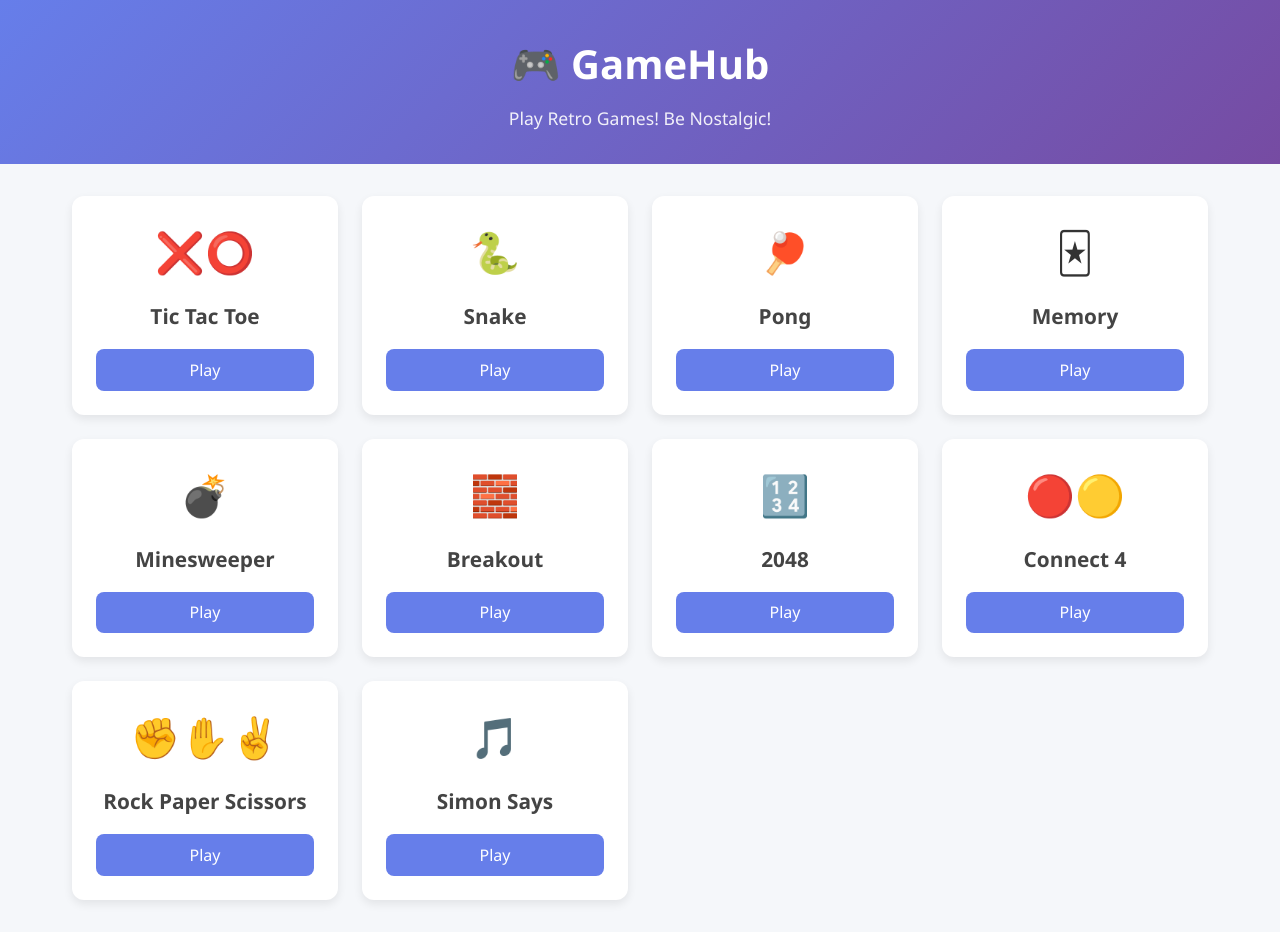
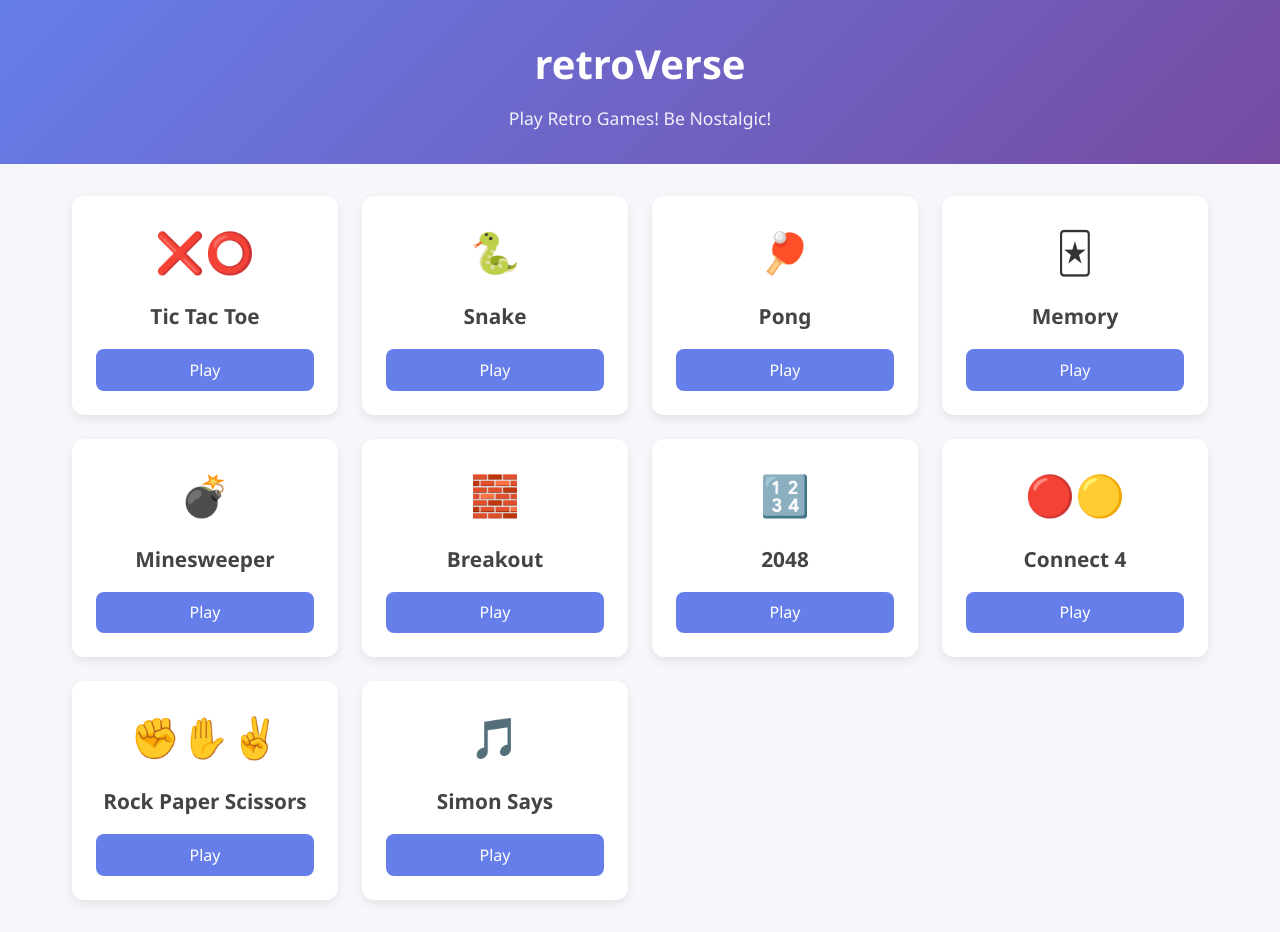
Before and after one commit to nahiiiiid/retroVerse, a website: page index.html in a window 1280 px wide. Drawn offline with Linux system fonts and the light colour scheme.

Commit message:
Update index.html

```diff
--- a/index.html
+++ b/index.html
@@ -8,7 +8,7 @@
 </head>
 <body>
   <header>
-    <h1>🎮 GameHub</h1>
+    <h1>retroVerse</h1>
     <p>Play Retro Games! Be Nostalgic!</p>
   </header>
 
```
